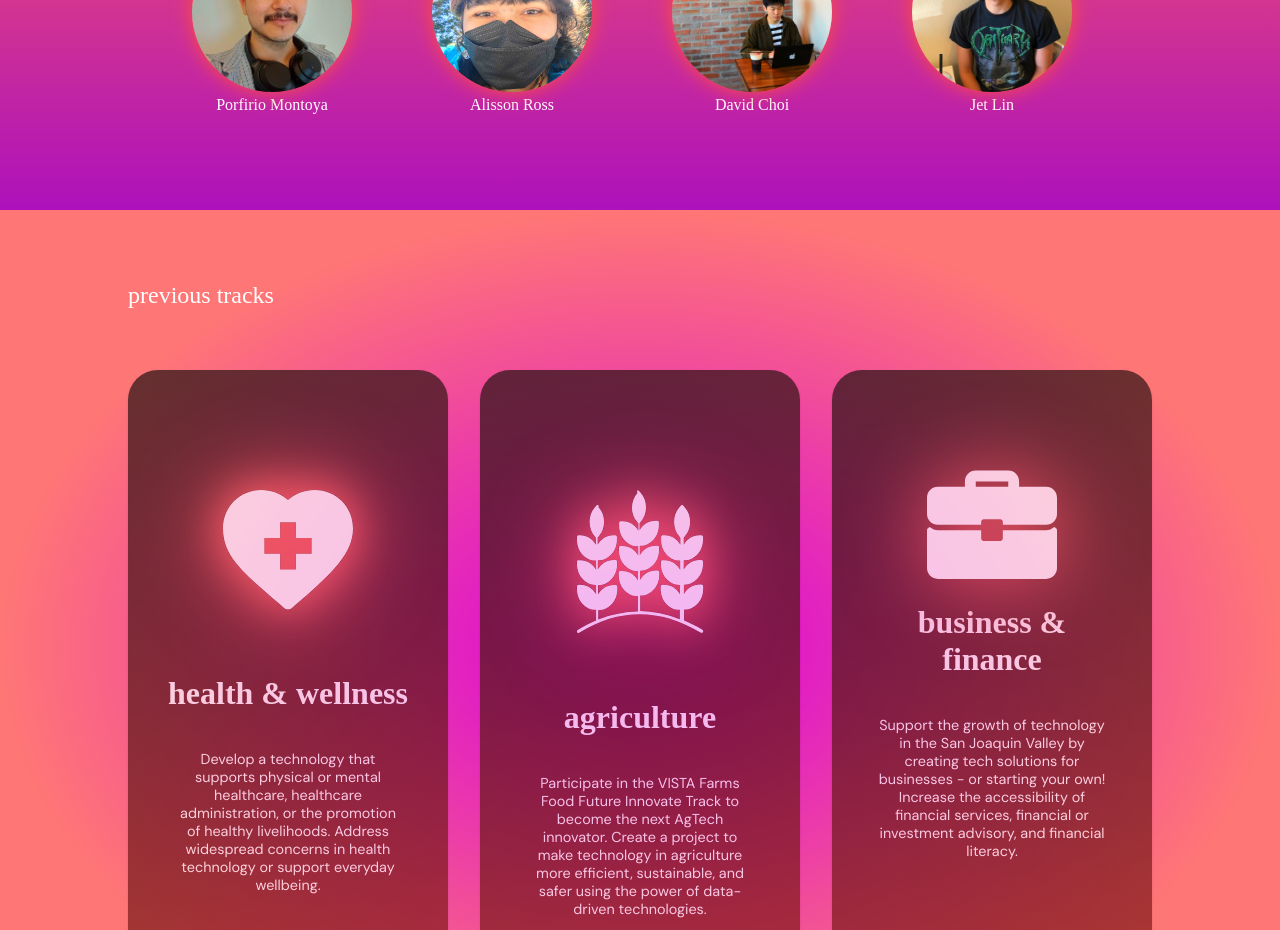
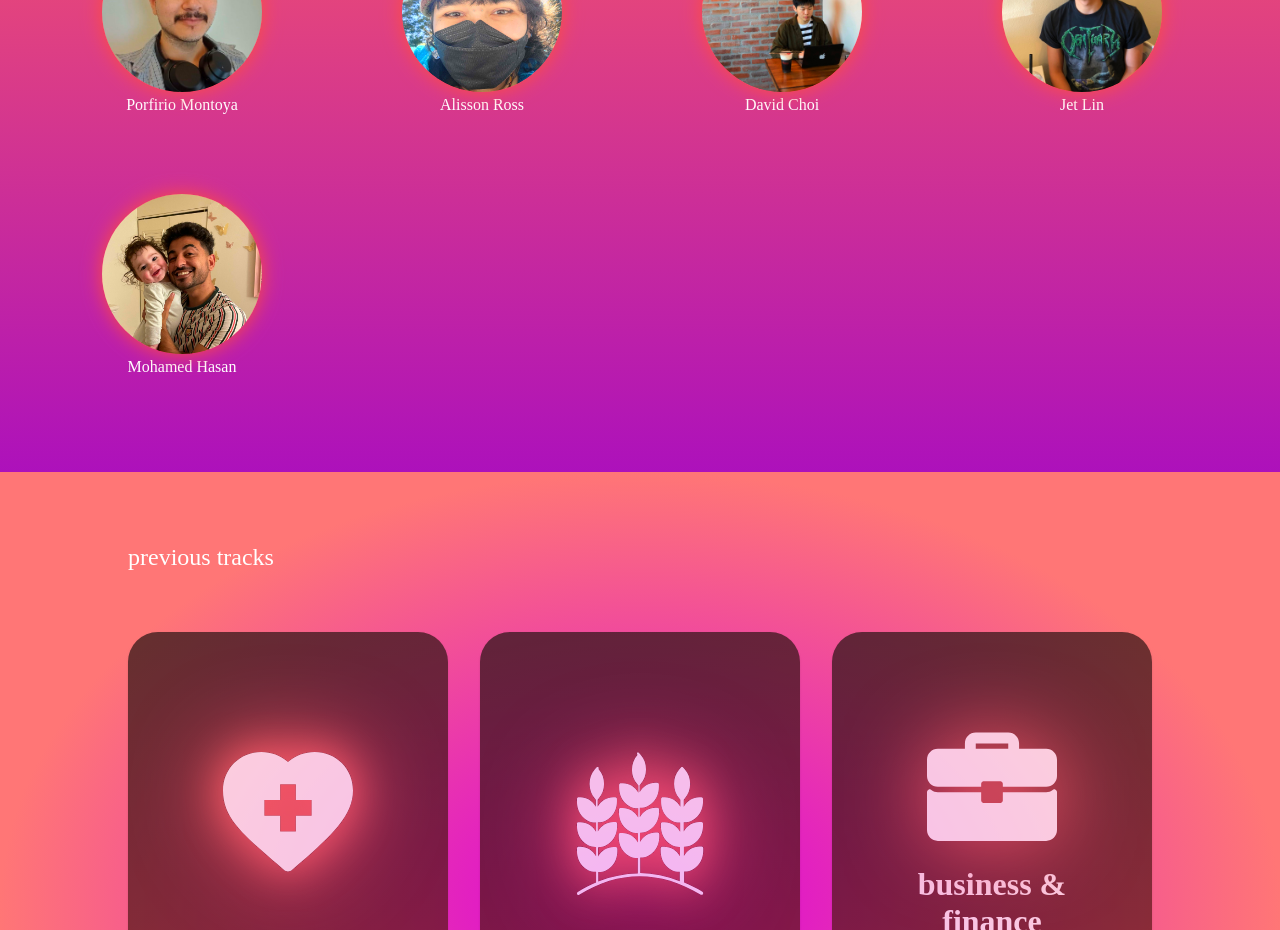
Before and after one commit to HackMerced/HackMerced-X, a React (Create React App) app: page / in a window 1280 px wide. Shown: the part 1120-2050 px from the top of the page. Built offline with nearby package versions, Linux system fonts and the light colour scheme; a web font is replaced by a local one.

Commit message:
added my picture successfully

```diff
--- a/src/Components/Team.js
+++ b/src/Components/Team.js
@@ -3,6 +3,7 @@ import Jet from '../Assets/Team/jet.jpeg';
 import Porfi from '../Assets/Team/porfi.jpeg';
 import Alisson from '../Assets/Team/alisson.jpeg';
 import David from '../Assets/Team/david.JPEG';
+import Mo from '../Assets/Team/mo.jpeg';
 function Team(){
     return(
         <div className='Team'>
@@ -26,6 +27,10 @@ function Team(){
                             <img className="Team-Img" src={Jet} alt="Avatar"/>
                             <div className="Team-Name">Jet Lin</div>
                         </Grid>
+                        <Grid item xs={3} className="Team-individual">
+                            <img className="Team-Img" src={Mo} alt="Avatar"/>
+                            <div className="Team-Name">Mohamed Hasan</div>
+                        </Grid>
                 </Grid>
             </div>
         </div>
```
Also changed, not shown: src/Assets/Team/mo.jpeg (added).
